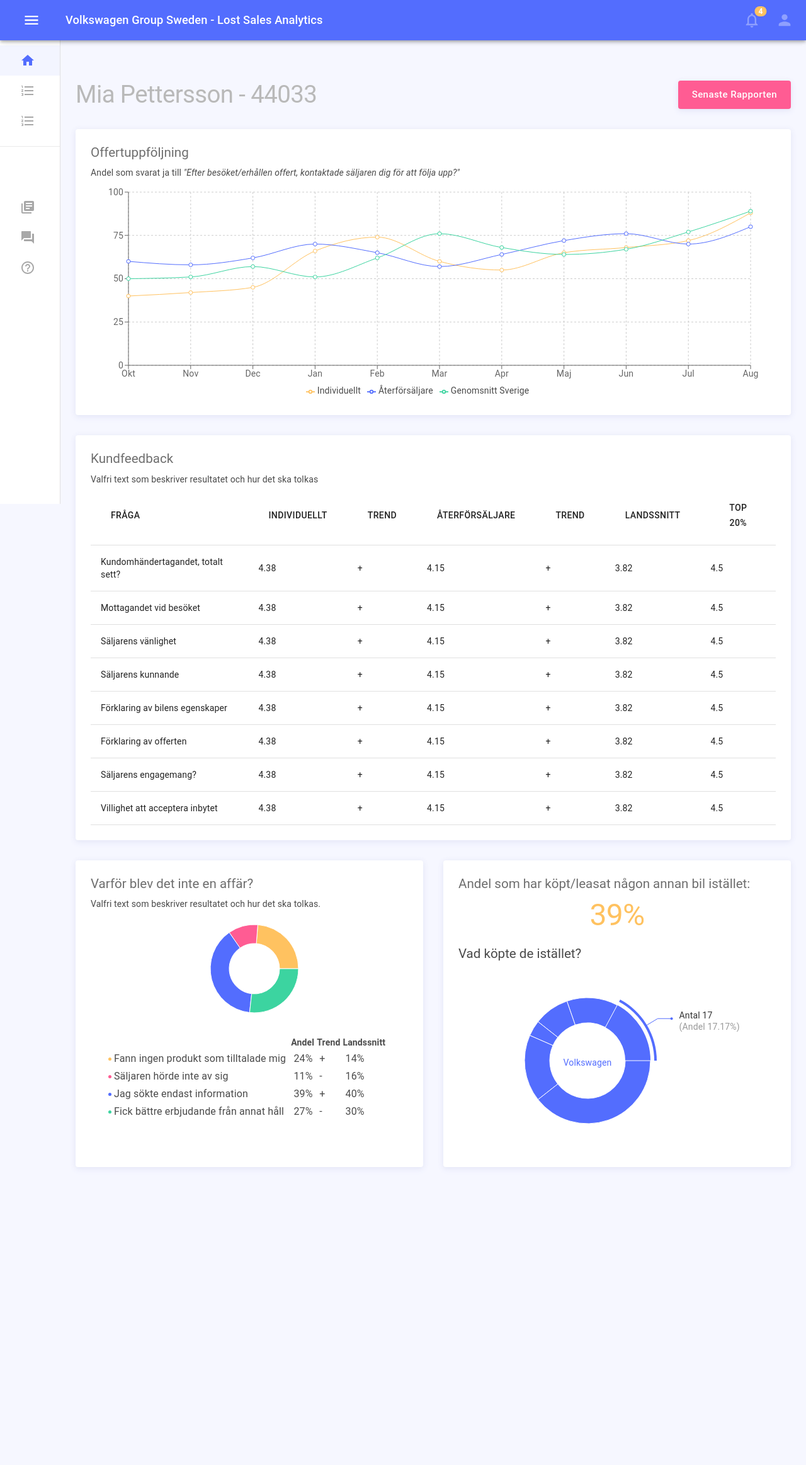
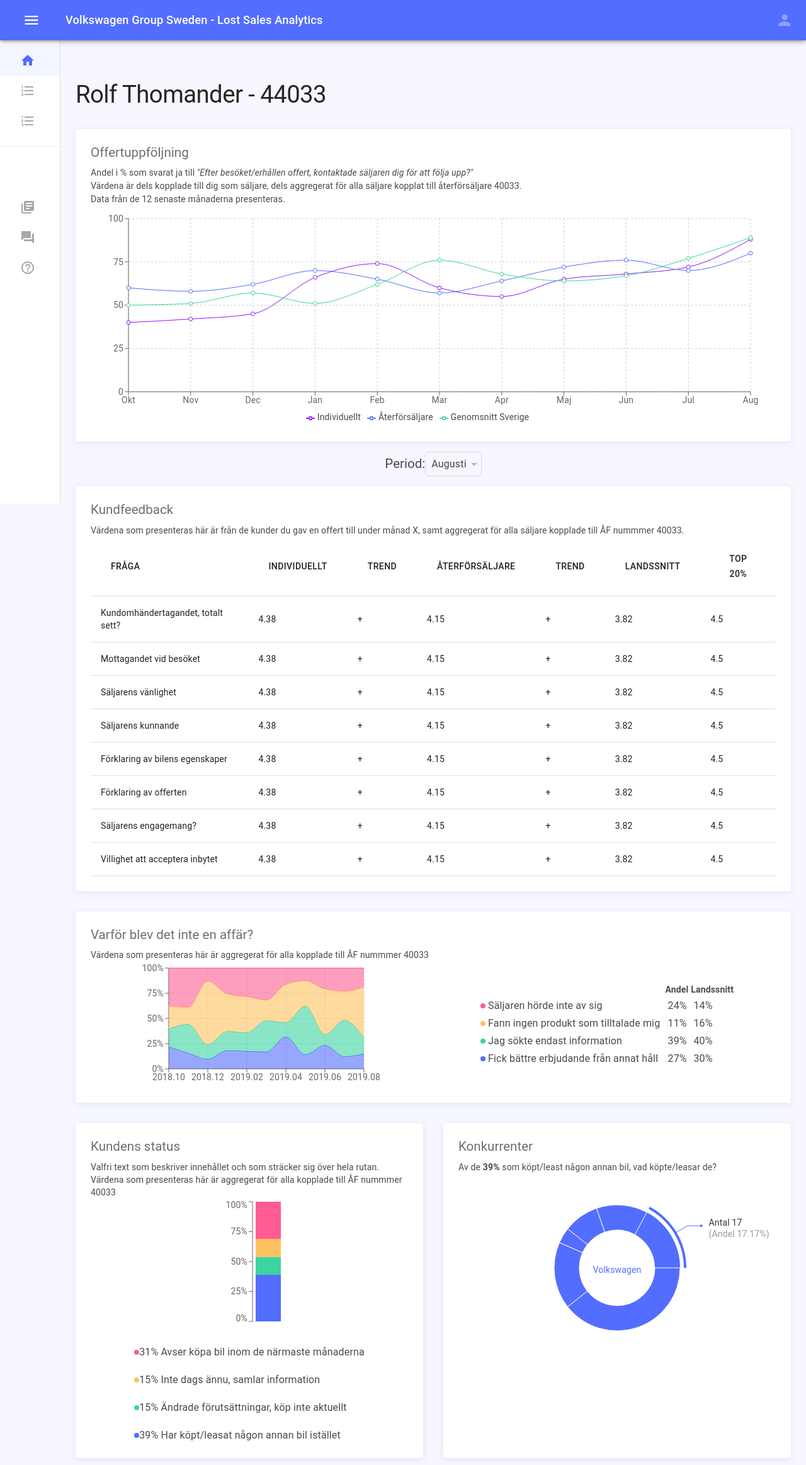
Before and after one commit to johadahl/onon-dash, a React (Create React App) app: page /#/app/dashboard in a window 1280 px wide. Shown: the top 2326 px of the page at 63% size. Before the commit the page ends 1877 px from the top, so only its background shows below. Built offline with nearby package versions, Linux system fonts and the light colour scheme; sample sign-in values are in the browser's storage.

Commit message:
improved dashboard ALOT

```diff
--- a/package.json
+++ b/package.json
@@ -1,5 +1,5 @@
 {
-  "name": "react-material-admin",
+  "name": "LSA",
   "version": "1.1.0",
   "private": true,
   "dependencies": {
--- a/src/components/Header/Header.js
+++ b/src/components/Header/Header.js
@@ -8,7 +8,6 @@
 } from "@material-ui/core";
 import {
   Menu as MenuIcon,
-  NotificationsNone as NotificationsIcon,
   Person as AccountIcon,
   Lock as LogOutIcon,
   ArrowBack as ArrowBackIcon,
@@ -20,7 +19,6 @@
 
 // components
 import { Badge, Typography } from "../Wrappers/Wrappers";
-import Notification from "../Notification/Notification";
 
 // context
 import {
@@ -30,27 +28,6 @@
 } from "../../context/LayoutContext";
 import { useUserDispatch, signOut } from "../../context/UserContext";
 
-const notifications = [
-  { id: 0, color: "warning", message: "Check out this awesome ticket" },
-  {
-    id: 1,
-    color: "success",
-    type: "info",
-    message: "What is the best way to get ...",
-  },
-  {
-    id: 2,
-    color: "secondary",
-    type: "notification",
-    message: "This is just a simple notification",
-  },
-  {
-    id: 3,
-    color: "primary",
-    type: "e-commerce",
-    message: "12 new orders has arrived today",
-  },
-];
 
 export default function Header(props) {
   var classes = useStyles();
@@ -61,8 +38,6 @@
   var userDispatch = useUserDispatch();
 
   // local
-  var [notificationsMenu, setNotificationsMenu] = useState(null);
-  var [isNotificationsUnread, setIsNotificationsUnread] = useState(true);
   var [profileMenu, setProfileMenu] = useState(null);
 
   return (
@@ -101,23 +76,6 @@
         </Typography>
         <div className={classes.grow} />
         <IconButton
-          color="inherit"
-          aria-haspopup="true"
-          aria-controls="mail-menu"
-          onClick={e => {
-            setNotificationsMenu(e.currentTarget);
-            setIsNotificationsUnread(false);
-          }}
-          className={classes.headerMenuButton}
-        >
-          <Badge
-            badgeContent={isNotificationsUnread ? notifications.length : null}
-            color="warning"
-          >
-            <NotificationsIcon classes={{ root: classes.headerIcon }} />
-          </Badge>
-        </IconButton>
-        <IconButton
           aria-haspopup="true"
           color="inherit"
           className={classes.headerMenuButton}
@@ -126,24 +84,6 @@
         >
           <AccountIcon classes={{ root: classes.headerIcon }} />
         </IconButton>
-        <Menu
-          id="notifications-menu"
-          open={Boolean(notificationsMenu)}
-          anchorEl={notificationsMenu}
-          onClose={() => setNotificationsMenu(null)}
-          className={classes.headerMenu}
-          disableAutoFocusItem
-        >
-          {notifications.map(notification => (
-            <MenuItem
-              key={notification.id}
-              onClick={() => setNotificationsMenu(null)}
-              className={classes.headerMenuItem}
-            >
-              <Notification {...notification} typographyVariant="inherit" />
-            </MenuItem>
-          ))}
-        </Menu>
         <Menu
           id="profile-menu"
           open={Boolean(profileMenu)}
--- a/src/components/PageTitle/styles.js
+++ b/src/components/PageTitle/styles.js
@@ -8,7 +8,7 @@
     marginTop: theme.spacing(5),
   },
   typo: {
-    color: theme.palette.text.hint,
+    color: "#262626",
   },
   button: {
     boxShadow: theme.customShadows.widget,
--- a/src/pages/af/Af.js
+++ b/src/pages/af/Af.js
@@ -69,7 +69,7 @@
       <Grid container spacing={7}>
         <Grid item xs={12}>
           <MUIDataTable
-            title="Återförsäljare"
+            title="Ranking av Återförsäljare"
             data={datatableData}
             columns={columns}
             options={options}
--- a/src/pages/dashboard/Dashboard.js
+++ b/src/pages/dashboard/Dashboard.js
@@ -1,6 +1,10 @@
 import React, { useState } from "react";
 import {
   Grid,
+  Select,
+  OutlinedInput,
+  MenuItem,
+  LinearProgress,
 } from "@material-ui/core";
 import { useTheme } from "@material-ui/styles";
 import {
@@ -12,6 +16,9 @@
   Line,
   PieChart,
   Pie,
+  BarChart,
+  Bar,
+  LabelList,
   Sector,
   Cell,
   YAxis,
@@ -27,6 +34,7 @@
 import { Typography } from "../../components/Wrappers";
 import Dot from "../../components/Sidebar/components/Dot";
 import MUIDataTable from "mui-datatables";
+import PercentageChart from "./components/PercentageChart"
 
 // Mock-data
 const lineChartData = [
@@ -112,35 +120,75 @@
 const reasonData = [
   {
     qid: 1,
-    name: "Fann ingen produkt som tilltalade mig",
+    name: "Säljaren hörde inte av sig",
     af: 24,
     trend: "+",
     sve: 14,
-    color: "warning" },
+    color: "secondary" },
   {
     qid: 2,
-    name: "Säljaren hörde inte av sig",
+    name: "Fann ingen produkt som tilltalade mig",
     af: 11,
     trend: "-",
     sve: 16,
-    color: "secondary" },
+    color: "warning" },
   {
     qid: 3,
     name: "Jag sökte endast information",
     af: 39,
     trend: "+",
     sve: 40,
-    color: "primary" },
+    color: "success" },
   {
     qid: 4,
     name: "Fick bättre erbjudande från annat håll",
     af: 27,
     trend: "-",
     sve: 30,
-    color: "success" },
+    color: "primary" },
 ];
 
-const alternativeData = [
+const historicalReasonData = [
+  {
+    month: '2018.10', a: 40, b: 24, c: 19, d:23
+  },
+  {
+    month: '2018.11', a: 30, b: 13, c: 22, d:12
+  },
+  {
+    month: '2018.12', a: 20, b: 98, c: 22, d:15
+  },
+  {
+    month: '2019.01', a: 27, b: 39, c: 20, d: 19
+  },
+  {
+    month: '2019.02', a: 31, b: 39, c: 20, d: 19
+  },
+  {
+    month: '2019.03', a: 36, b: 23, c: 35, d: 19
+  },
+  {
+    month: '2019.04', a: 23, b: 54, c: 20, d: 45
+  },
+  {
+    month: '2019.05', a: 17, b: 34, c: 65, d: 19
+  },
+  {
+    month: '2019.06', a: 40, b: 87, c: 20, d: 45
+  },
+  {
+    month: '2019.07', a: 36, b: 45, c: 56, d: 19
+  },
+  {
+    month: '2019.08', a: 24, b: 65, c: 20, d: 19
+  }
+];
+
+const currentStatusData = [
+  {q1: 31, q2: 15, q3: 15, q4:39}
+]
+
+const otherCarData = [
   {name:"Volkswagen", value:17},
   {name:"Volvo", value:13},
   {name:"Audi", value:9},
@@ -149,6 +197,8 @@
   {name:"Skoda", value:0},
   {name:"Annat", value:39},
 ];
+
+// #################################################################
 
 // Chart settings
 const surveyColumns = [{
@@ -188,17 +238,21 @@
   var classes = useStyles();
   var theme = useTheme();
   var [activeIndex, setActiveIndexId] = useState(0);
-
+  var [mainChartState, setMainChartState] = useState("aug");    // TODO: Set automatically to current month
+  var afnr = 40033
+  var fname = "Rolf Thomander"
 
   return (
     <>
-      <PageTitle title="Mia Pettersson - 44033" button="Senaste Rapporten" />
+      <PageTitle title="Rolf Thomander - 44033" />
       <Grid container spacing={4}>
 
         <Grid item xs={12}>
           <Widget title="Offertuppföljning" upperTitle disableWidgetMenu>
               <Typography>
-                Andel som svarat ja till <i> "Efter besöket/erhållen offert, kontaktade säljaren dig för att följa upp?"</i>
+                Andel i % som svarat ja till <i> "Efter besöket/erhållen offert, kontaktade säljaren dig för att följa upp?"</i> <br/>
+                Värdena är dels kopplade till dig som säljare, dels aggregerat för alla säljare kopplat till återförsäljare {afnr}. <br/>
+                Data från de 12 senaste månaderna presenteras.
               </Typography>
             <ResponsiveContainer width="100%" height={350}>
               <LineChart
@@ -220,7 +274,7 @@
                   type="monotone"
                   dataKey="ind"
                   name="Individuellt"
-                  stroke={theme.palette.warning.main}
+                  stroke={theme.palette.info.main}
                 />
                 <Line
                   type="monotone"
@@ -239,10 +293,43 @@
           </Widget>
         </Grid>
 
+        <Grid container direction="row" justify="center" alignItems="center">
+          <Typography variant="h5" color="textSecondary">
+            Period:
+          </Typography>
+
+          <Select
+            value={mainChartState}
+            onChange={e => setMainChartState(e.target.value)}
+            input={
+              <OutlinedInput
+                labelWidth={0}
+                classes={{
+                  notchedOutline: classes.mainChartSelectRoot,
+                  input: classes.mainChartSelect,
+                }}
+              />
+            }
+            autoWidth
+          >
+            <MenuItem value="jan">Januari</MenuItem>
+            <MenuItem value="feb">Februari</MenuItem>
+            <MenuItem value="mar">Mars</MenuItem>
+            <MenuItem value="apr">April</MenuItem>
+            <MenuItem value="maj">Maj</MenuItem>
+            <MenuItem value="jun">Juni</MenuItem>
+            <MenuItem value="jul">Juli</MenuItem>
+            <MenuItem value="aug">Augusti</MenuItem>
+            <MenuItem value="sep">September</MenuItem>
+            <MenuItem value="okt">Oktober</MenuItem>
+            <MenuItem value="nov">Oktober</MenuItem>
+            <MenuItem value="dec">Oktober</MenuItem>
+          </Select>
+        </Grid>
           <Grid item xs={12}>
             <Widget title="Kundfeedback" upperTitle disableWidgetMenu>
               <Typography>
-              Valfri text som beskriver resultatet och hur det ska tolkas
+                Värdena som presenteras här är från de kunder du gav en offert till under månad X, samt aggregerat för alla säljare kopplade till ÅF nummmer {afnr}.
               </Typography>
               <MUIDataTable
                 data={surveyData}
@@ -252,48 +339,31 @@
             </Widget>
           </Grid>
 
-        <Grid item xs={6} >
+          <Grid item xs={12} >
             <Widget title="Varför blev det inte en affär?" upperTitle disableWidgetMenu>
               <Typography>
-              Valfri text som beskriver resultatet och hur det ska tolkas.
+                Värdena som presenteras här är aggregerat för alla kopplade till ÅF nummmer {afnr}
               </Typography>
-            <br/>
-              <Grid container direction="column" alignContent="center" spacing={4}>
 
-                <Grid item xs={6}>
-                  <ResponsiveContainer width="100%" height={144}>
-                    <PieChart margin={{ left: theme.spacing(2) }}>
-                      <Pie
-                        data={reasonData}
-                        innerRadius={40}
-                        outerRadius={70}
-                        dataKey="af"
-                      >
-                        {reasonData.map((entry, index) => (
-                          <Cell
-                            key={`cell-${index}`}
-                            fill={theme.palette[entry.color].main}
-                          />
-                        ))}
-                      </Pie>
-                    </PieChart>
-                  </ResponsiveContainer>
+              <Grid container direction="row" alignContent="center" spacing={4}>
+
+                <Grid item xs={6} align="center">
+                  <PercentageChart data={historicalReasonData}/>
                 </Grid>
 
                 <Grid item xs={6}>
                   <div className={classes.pieChartLegendWrapper}>
-                    <table padding-right="10">
+                    <table padding="10">
                       <tr>
                         <th></th>
                         <th> Andel </th>
-                        <th> Trend </th>
                         <th> Landssnitt </th>
                       </tr>
-                      {reasonData.map(({ id, name, af, trend, sve, color }, index) => (
+                      {reasonData.map(({ id, name, af, sve, color }, index) => (
                         <tr>
                           <td>
                             <div key={color} className={classes.legendItemContainer}>
-                              <Dot color={color} />
+                              <Dot color={color} size="large" />
                               <Typography style={{ whiteSpace: "nowrap" }}>
                                 &nbsp;{name}&nbsp;
                               </Typography>
@@ -302,11 +372,6 @@
                           <td>
                             <Typography style={{ whiteSpace: "nowrap" }}>
                               &nbsp;{af}%
-                            </Typography>
-                          </td>
-                          <td>
-                            <Typography style={{ whiteSpace: "nowrap" }}>
-                              &nbsp;{trend}
                             </Typography>
                           </td>
                           <td>
@@ -320,18 +385,69 @@
                   </div>
                 </Grid>
               </Grid>
+
             </Widget>
           </Grid>
 
 
-        <Grid item xs={6} spacing={4}>
-          <Widget title="Andel som har köpt/leasat någon annan bil istället:" upperTitle disableWidgetMenu>
-            <Typography variant="h1" color="warning" className={classes.text} align="center">
-              39%
+          <Grid item xs={6} >
+            <Widget title="Kundens status" disableWidgetMenu>
+              <Typography variant="textSecondary" color="textSecondary" >
+                Valfri text som beskriver innehållet och som sträcker sig över hela rutan. <br/>
+                Värdena som presenteras här är aggregerat för alla kopplade till ÅF nummmer {afnr}
               </Typography>
+                <Grid container spacing={4} direction="row" justify="space-evenly" alignItems="center">
+                  <Grid item>
+                    <BarChart
+                      width={120}
+                      height={200}
+                      data={currentStatusData}
+                    >
+                      <YAxis domain={[0, 100]} interval="preserveStartEnd" unit="%"/>
+                      <Bar dataKey="q4" stackId = "x" fill={theme.palette.primary.main} />
+                      <Bar dataKey="q3" stackId = "x" fill={theme.palette.success.main} />
+                      <Bar dataKey="q2" stackId = "x" fill={theme.palette.warning.main} />
+                      <Bar dataKey="q1" stackId = "x" fill={theme.palette.secondary.main} />
+                    </BarChart>
+                  </Grid>
+                  <Grid item>
+                    <div className={classes.legendItemContainer}>
+                      <Dot color="secondary" size="large" />
+                      <Typography style={{ whiteSpace: "nowrap" }}>
+                        {currentStatusData[0].q1}% Avser köpa bil inom de närmaste månaderna
+                      </Typography>
+                    </div>
                     <br/>
-            <Typography variant="h5" color="textSecondary">
-              Vad köpte de istället?
+                    <div className={classes.legendItemContainer}>
+                      <Dot color="warning" size="large" />
+                      <Typography style={{ whiteSpace: "nowrap" }}>
+                        {currentStatusData[0].q2}% Inte dags ännu, samlar information
+                      </Typography>
+                    </div>
+                    <br/>
+                    <div className={classes.legendItemContainer}>
+                      <Dot color="success" size="large" />
+                      <Typography style={{ whiteSpace: "nowrap" }}>
+                        {currentStatusData[0].q3}% Ändrade förutsättningar, köp inte aktuellt
+                      </Typography>
+                    </div>
+                    <br/>
+                    <div className={classes.legendItemContainer}>
+                      <Dot color="primary" size="large" />
+                      <Typography style={{ whiteSpace: "nowrap" }}>
+                        {currentStatusData[0].q4}% Har köpt/leasat någon annan bil istället
+                      </Typography>
+                    </div>
+                  </Grid>
+                </Grid>
+            </Widget>
+          </Grid>
+
+
+          <Grid item xs={6}>
+            <Widget title="Konkurrenter" disableWidgetMenu>
+              <Typography variant="textSecondary" color="textSecondary" >
+                Av de <b> {currentStatusData[0].q4}% </b> som köpt/least någon annan bil, vad köpte/leasar de?
               </Typography>
               <div align="center">
                 <ResponsiveContainer width="100%" height={300}>
@@ -339,9 +455,9 @@
                     <Pie
                       activeIndex={activeIndex}
                       activeShape={renderActiveShape}
-                    data={alternativeData}
-                    cx={200}
-                    cy={150}
+                      data={otherCarData}
+                      cx="50%"
+                      cy="50%"
                       innerRadius={60}
                       outerRadius={100}
                       fill={theme.palette.primary.main}
--- /dev/null
+++ b/src/pages/dashboard/components/PercentageChart.js
@@ -0,0 +1,69 @@
+import React, { PureComponent } from 'react';
+import { useTheme } from "@material-ui/styles";
+
+import {
+  AreaChart,
+  Area,
+  XAxis,
+  YAxis,
+  CartesianGrid,
+  Tooltip,
+} from 'recharts';
+
+const getPercent = (value, total) => {
+  const ratio = total > 0 ? value / total : 0;
+
+  return toPercent(ratio, 1);
+};
+
+const toPercent = (decimal, fixed = 0) => `${(decimal * 100).toFixed(fixed)}%`;
+const renderTooltipContent = (o) => {
+  const { payload, label } = o;
+  const total = payload.reduce((result, entry) => (result + entry.value), 0);
+  const style = {
+    padding:10,
+    backgroundColor: 'white',
+    display: 'inline-block',
+  };
+  const labels = payload.map((entry, index) => (
+            <li key={`item-${index}`} style={{ color: entry.color }}>
+              {`${getPercent(entry.value, total)} (${entry.value}st)`}
+           </li>
+          ))
+
+  return (
+    <div className="customized-tooltip-content" style={style}>
+      <p className="total">{`${label} (Totalt antal svar: ${total})`}</p>
+      <ul className="list">
+        {labels.reverse()}
+      </ul>
+    </div>
+  );
+};
+
+export default function PercentageCharts(props) {
+    var theme = useTheme();
+
+    return (
+      <>
+      <AreaChart
+        width={400}
+        height={200}
+        data={props.data}
+        stackOffset="expand"
+        margin={{
+          top: 10, right: 30, left: 0, bottom: 0,
+        }}
+      >
+        <CartesianGrid strokeDasharray="3 3" />
+        <XAxis dataKey="month" />
+        <YAxis tickFormatter={toPercent} />
+        <Tooltip content={renderTooltipContent} />
+        <Area type="monotone" dataKey="d" stackId="1" stroke={theme.palette.primary.main} fill={theme.palette.primary.main} />
+        <Area type="monotone" dataKey="c" stackId="1" stroke={theme.palette.success.main} fill={theme.palette.success.main} />
+        <Area type="monotone" dataKey="b" stackId="1" stroke={theme.palette.warning.main} fill={theme.palette.warning.main} />
+        <Area type="monotone" dataKey="a" stackId="1" stroke={theme.palette.secondary.main} fill={theme.palette.secondary.main} />
+      </AreaChart>
+    </>
+    );
+}
--- a/src/pages/sales/Sales.js
+++ b/src/pages/sales/Sales.js
@@ -71,7 +71,7 @@
       <Grid container spacing={7}>
         <Grid item xs={12}>
           <MUIDataTable
-            title="Säljare"
+            title="Ranking av Säljare"
             data={datatableData}
             columns={columns}
             options={options}
```
Lines whose indentation alone changed are shown as unchanged.
